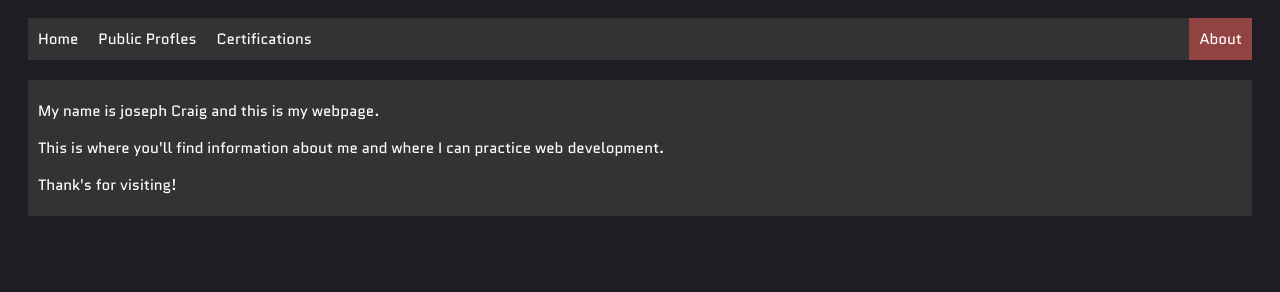
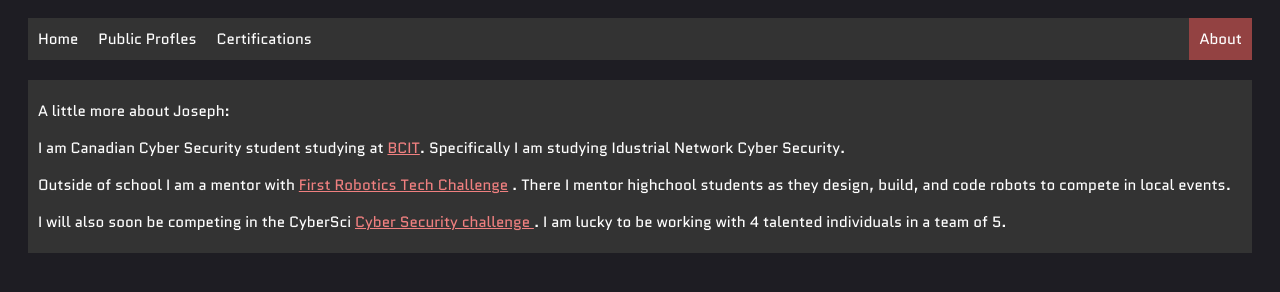
Before and after one commit to cantanope/joseph-craig.com, a plain HTML site: page about/index.html in a window 1280 px wide. Shown: the part 116-408 px from the top of the page. Drawn offline with Linux system fonts and the light colour scheme.

Commit message:
Information Updates
+ Added information to the Home page.
+ HE link to the Certifications page.
+ Added proper about information to the about page.

- Removed old about page

```diff
--- a/about/index.html
+++ b/about/index.html
@@ -18,18 +18,30 @@ rel="stylesheet">
         <li class="menu"><a href="../certifications">Certifications</a></li>
         <li class="menu" style="float:right"><a class="active" href="index.html">About</a></li>
     </ul>
-<div class="textbox">
+    <div class="textbox">
         <p>
-            My name is joseph Craig and this is my webpage.
+            A little more about Joseph:
         </p>
         <p>
-            This is where you'll find information about
-            me and where I can practice web development.
+            I am Canadian Cyber Security student studying at <a style="color: lightcoral;" href="https://www.bcit.ca/">BCIT</a>.
+            Specifically I am studying Idustrial Network Cyber Security.
         </p>
         <p>
-            Thank's for visiting!
+            Outside of school I am a mentor with
+            <a style="color: lightcoral;" href="https://www.firstinspires.org/robotics/frc">First Robotics Tech Challenge</a>
+            . There I mentor highchool students as they design, build, and code robots to compete in
+            local events.
         </p>
+        <p>
+            I will also soon be competing in the CyberSci
+            <a style="color: lightcoral;" href="https://cybersecuritychallenge.ca/en/">
+                Cyber Security challenge
+            </a>. I am lucky to be working with 4 talented individuals in a team of 5.
+        </p>
+        <p>
+
+        </p>
+
 </div>
 
-
 </html>
```
Also changed, not shown: certifications/index.html (+2 -3 lines), index.html (+15 -0 lines), profiles/index.html (+4 -2 lines), README.txt.
